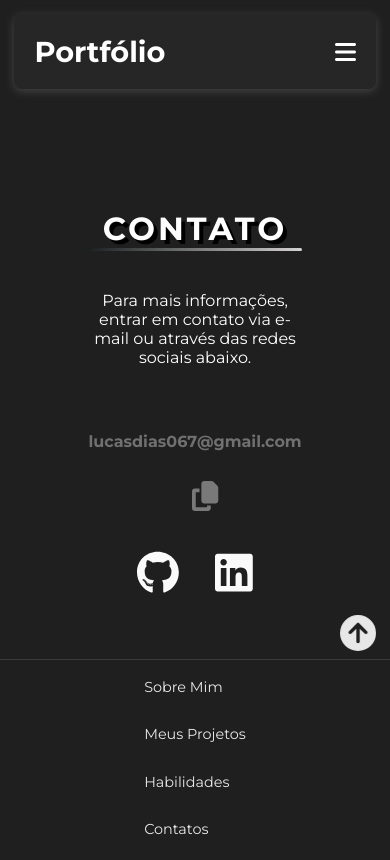
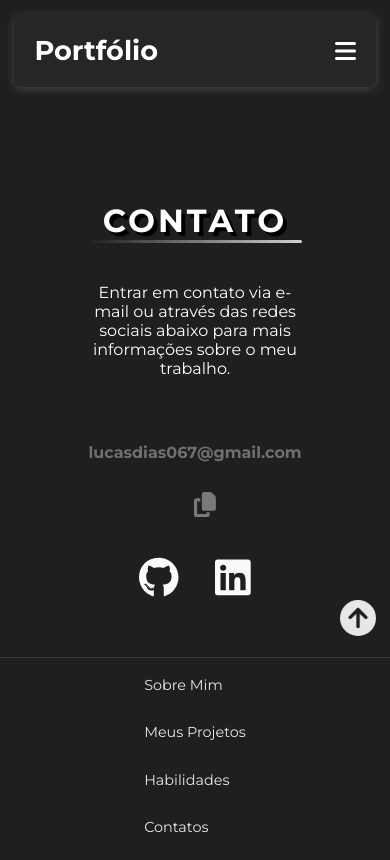
Before and after one commit to Lucasdias067/portfolio-pessoal, a Next.js app: page /contact in a window 390 px wide. Built offline with nearby package versions, Linux system fonts and the light colour scheme.

Commit message:
new features at portfolio project

```diff
--- a/src/app/contact/page.tsx
+++ b/src/app/contact/page.tsx
@@ -15,9 +15,10 @@ export default function Contact() {
     navigator.clipboard.writeText(myEmail)
     setShowModal(true);
 
-    setTimeout(() => {
+    const timeout = setTimeout(() => {
       setShowModal(false)
     }, 3500)
+    clearTimeout(timeout)
   }
 
   return (
@@ -27,14 +28,14 @@ export default function Contact() {
           Contato
           <div className="effect"></div>
         </h1>
-        <p className="contactP">Para mais informações, entrar em contato via e-mail ou através das redes sociais abaixo.</p>
+        <p className="contactP">Entrar em contato via e-mail ou através das redes sociais abaixo para mais informações sobre o meu trabalho.</p>
         <h2 className="email">
           <Link href="mailto:lucasdias067@gmail.com">
             <FontAwesomeIcon icon={faLinkSlash} size="xs" />
             {myEmail}
           </Link>
           <span title="Clique para copiar" onClick={clipBoard}>
-            <FontAwesomeIcon icon={faCopy} size="xl" fade />
+            <FontAwesomeIcon icon={faCopy} size="lg" fade />
           </span>
         </h2>
         {showModal && (
--- a/src/app/footer/page.tsx
+++ b/src/app/footer/page.tsx
@@ -59,13 +59,9 @@ export default function Footer() {
           <a href={href} className={className} key={name} title={name}>{name}</a>
         ))}
       </div>
-      <FontAwesomeIcon
-        icon={faCircleArrowUp}
-        onClick={() => handleScroll()}
-        className="scrollUp"
-        size={iconSize()}
-        beatFade
-      />
+      <div className="scrollUp" onClick={handleScroll} title="Voltar ao topo" >
+        <FontAwesomeIcon icon={faCircleArrowUp} size={iconSize()} beatFade />
+      </div>
     </footer>
   )
 }
--- a/src/app/footer/style.css
+++ b/src/app/footer/style.css
@@ -59,6 +59,6 @@ footer {
 
   .scrollUp {
     right: 4%;
-    margin-bottom: 65%;
+    margin-bottom: 72%;
   }
 }
--- a/src/app/header/style.css
+++ b/src/app/header/style.css
@@ -52,12 +52,13 @@ header {
   padding: 10px 15px;
   border-radius: 15px;
   transition: 0.65s all;
+  font-weight: bold;
+  font-size: .96rem;
 }
 
 .contactBtn:hover {
   background-color: #fff;
   color: black;
-  font-weight: bold;
 }
 
 .headerMobile {
@@ -67,7 +68,7 @@ header {
 @media (max-width: 900px) {
 
   a {
-    font-size: 0.9rem
+    font-size: 0.85rem
   }
 }
 
--- a/src/app/projectList/style.css
+++ b/src/app/projectList/style.css
@@ -23,7 +23,6 @@
   color: #fff;
   font-family: 'Montserrat';
   box-shadow: 2px 2px 5px 0 rgba(0, 0, 0, .4);
-  transition: all 1s;
   background: #303030;
   border: #303030;
   border-radius: 10px;
--- a/src/app/skills/page.tsx
+++ b/src/app/skills/page.tsx
@@ -58,7 +58,7 @@ export default function MySkills() {
         </h1>
         <div className="skillsCards">
           {mySkills.map(({ icon, skill, description }) => (
-            <div className="card" key={skill} title={skill} >
+            <div className="card" key={skill} >
               <div className="cardContent">
                 <div className="cardContent--Front">
                   <Image src={icon.src} alt="" width={icon.width = 64} height={icon.height = 64} />
```
Also changed, not shown: src/app/projectList/page.tsx (+1 -6 lines).
